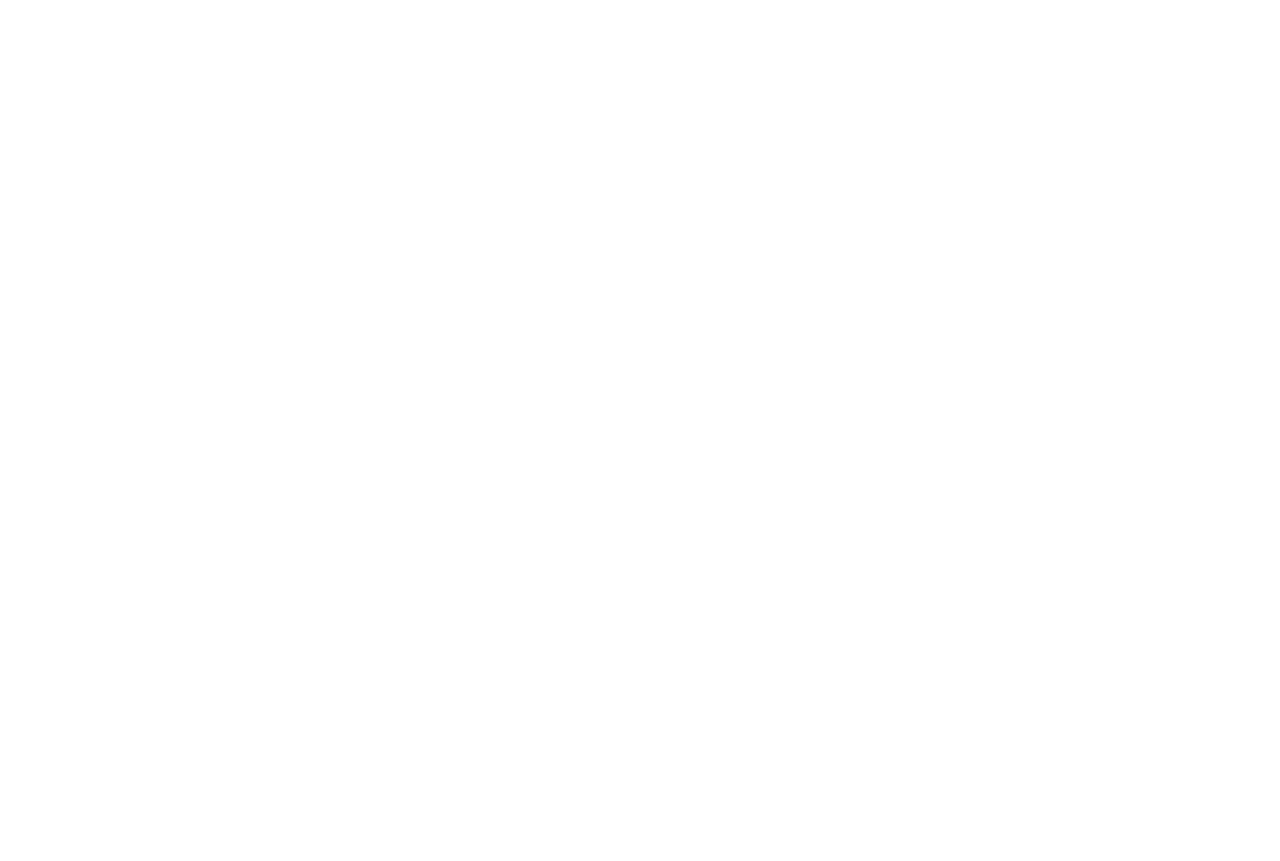
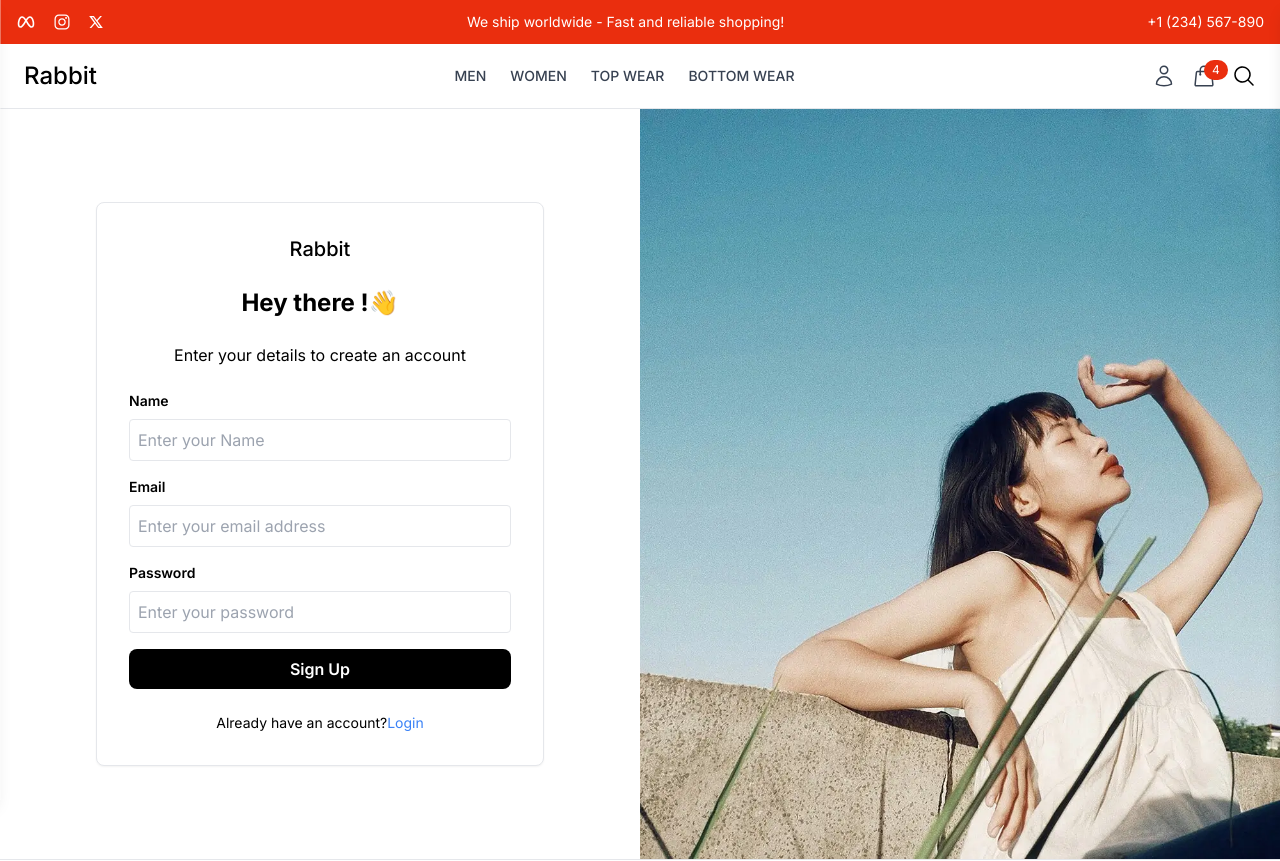
Before and after one commit to aakashpawar49/Shopper, a React (Vite) app in the folder frontend/: page /register in a window 1280 px wide. Before the commit this address had no page. Shown: the top 861 px of the page. Before the commit the page ends 800 px from the top, so only its background shows below. Built offline with nearby package versions, Linux system fonts and the light colour scheme.

Commit message:
Profile part in progress

```diff
--- a/frontend/src/App.jsx
+++ b/frontend/src/App.jsx
@@ -2,16 +2,22 @@
 import UserLayout from "./components/Layout/UserLayout";
 import Home from "./pages/Home";
 import {Toaster} from "sonner";
+import Login from "./pages/Login";
+import Register from "./pages/Register";
+import Profile from "./pages/Profile";
 
 const App = () => {
   return (
     <BrowserRouter >
     <Toaster position="top-right" />
       <Routes>
-        <Route path = "/" element = {<UserLayout />}>
-          <Route index element={<Home />}/>
+        <Route path = "/" element = {<UserLayout />} >
+          <Route index element = {<Home />} />
+          <Route path="login" element = {<Login />} />
+          <Route path="register" element = {<Register />} />
+          <Route path="profile" element = {<Profile />} />
         </Route>
-        <Route>{/* Admin Layout */}</Route>
+        <Route> {/* Admin Layout */} </Route>
       </Routes>
     </BrowserRouter>
   )
--- a/frontend/src/components/Common/Navbar.jsx
+++ b/frontend/src/components/Common/Navbar.jsx
@@ -8,6 +8,7 @@
 import CartDrawer from "../Layout/CartDrawer";
 import { useState } from "react";
 import { IoMdClose } from "react-icons/io";
+import Login from "../../pages/Login";
 
 const Navbar = () => {
     const [drawerOpen, setDrawerOpen] = useState(false);
@@ -46,7 +47,7 @@
             </div>
             {/* Right - Icons */}
             <div className="flex items-center space-x-4">
-                <Link to ="/profile" className="hover:text-black">
+                <Link to ="/login" className="hover:text-black">
                 <HiOutlineUser className="h-6 w-6 text-gray-700"/>
                 </Link>
                 <button onClick={toggleCartDrawer}
--- a/frontend/src/components/Common/SearchBar.jsx
+++ b/frontend/src/components/Common/SearchBar.jsx
@@ -52,7 +52,7 @@
         </button>
     )}
     </div>
-  )
-}
+  );
+};
 
-export default SearchBar
+export default SearchBar;
--- a/frontend/src/pages/Home.jsx
+++ b/frontend/src/pages/Home.jsx
@@ -65,8 +65,9 @@
         <NewArrivals />
 
         {/* Best Seller */}
-        <h2 className="text-3xl text-center font-bold mb-4">Best
-          Seller</h2>
+        <h2 className="text-3xl text-center font-bold mb-4">
+          Best Seller
+        </h2>
         <ProductDetails />
 
         <div className="container mx-auto">
--- /dev/null
+++ b/frontend/src/pages/Login.jsx
@@ -0,0 +1,76 @@
+import { useState } from "react";
+import { Link } from "react-router-dom";
+import login from "../assets/login.webp";
+
+const Login = () => {
+    const [email, setEmail] = useState("");
+    const [password, setPassword] = useState("");
+
+    const handleSubmit = (e) => {
+        e.preventDefault();
+        console.log("User Login:", {email, password});
+    };
+
+  return (
+    <div className="flex">
+    <div className="w-full md:w-1/2 flex flex-col justify-center items-center p-8 md:p-12">
+    <form
+        onSubmit={handleSubmit}
+        className="w-full max-w-md bg-white p-8 rounded-lg border shadow-sm">
+        <div className="flex justify-center mb-6">
+            <h2 className="text-xl font-medium">Rabbit</h2>
+        </div>
+        <h2 className="text-2xl font-bold text-center mb-6">Hey there !👋</h2>
+        <p className="text-center mb-6">
+            Enter your username and password to login
+        </p>
+        <div className="mb-4">
+            <label className="block text-sm font-semibold mb-2">Email</label>
+            <input
+                type="email"
+                value={email}
+                onChange={(e) => setEmail(e.target.value)}
+                className="w-full p-2 border rounded"
+                placeholder="Enter your email address"
+            />
+        </div>
+        <div className="mb-4">
+            <label className="block text-sm font-semibold mb-2">Password</label>
+            <input
+                type="password"
+                value={password}
+                onChange={(e) => setPassword(e.target.value)}
+                className="w-full p-2 border rounded"
+                placeholder="Enter your password"
+            />
+        </div>
+        <button
+            type="submit"
+            className="w-full bg-black text-white p-2 rounded-lg font-semibold hover:bg-gray-800
+            transition"
+        >
+            Sign In
+        </button>
+        <p className="mt-6 text-center text-sm">
+            Don't have an account?
+            <Link to="/register" className="text-blue-500">
+              Register
+            </Link>
+        </p>
+    </form>
+    </div>
+
+    <div className="hidden md:block w-1/2 bg-gray-800">
+    <div className="h-full flex flex-col justify-center items-center">
+        <img
+            src={login}
+            alt="Login to Account"
+            className="h-[750px] w-full object-cover"
+        />
+    </div>
+    </div>
+  </div>
+  );
+};
+
+export default Login;
--- /dev/null
+++ b/frontend/src/pages/Profile.jsx
@@ -0,0 +1,12 @@
+
+const Profile = () => {
+  return <div className="min-h-screen flex flex-col">
+    <div className="flex-grow container mx-auto p-4 md:p-6">
+        <div className="flex flex-col md:flex-row space-x-6 space-y-6 md:space-y-0">
+
+        </div>
+    </div>
+  </div>
+};
+
+export default Profile;
--- /dev/null
+++ b/frontend/src/pages/Register.jsx
@@ -0,0 +1,88 @@
+import { useState } from "react";
+import { Link } from "react-router-dom";
+import register from "../assets/register.webp";
+
+const Register = () => {
+    const [name, setName] = useState("");
+    const [email, setEmail] = useState("");
+    const [password, setPassword] = useState("");
+
+    const handleSubmit = (e) => {
+        e.preventDefault();
+        console.log("User Registered:", {name, email, password});
+    };
+
+  return (
+    <div className="flex">
+    <div className="w-full md:w-1/2 flex flex-col justify-center items-center p-8 md:p-12">
+    <form
+        onSubmit={handleSubmit}
+        className="w-full max-w-md bg-white p-8 rounded-lg border shadow-sm"
+        >
+        <div className="flex justify-center mb-6">
+            <h2 className="text-xl font-medium">Rabbit</h2>
+        </div>
+        <h2 className="text-2xl font-bold text-center mb-6">Hey there !👋</h2>
+        <p className="text-center mb-6">
+            Enter your details to create an account
+        </p>
+        <div className="mb-4">
+            <label className="block text-sm font-semibold mb-2">Name</label>
+            <input
+                type="text"
+                value={name}
+                onChange={(e) => setName(e.target.value)}
+                className="w-full p-2 border rounded"
+                placeholder="Enter your Name "
+            />
+        </div>
+        <div className="mb-4">
+            <label className="block text-sm font-semibold mb-2">Email</label>
+            <input
+                type="email"
+                value={email}
+                onChange={(e) => setEmail(e.target.value)}
+                className="w-full p-2 border rounded"
+                placeholder="Enter your email address"
+            />
+        </div>
+        <div className="mb-4">
+            <label className="block text-sm font-semibold mb-2">Password</label>
+            <input
+                type="password"
+                value={password}
+                onChange={(e) => setPassword(e.target.value)}
+                className="w-full p-2 border rounded"
+                placeholder="Enter your password"
+            />
+        </div>
+        <button
+            type="submit"
+            className="w-full bg-black text-white p-2 rounded-lg font-semibold hover:bg-gray-800
+            transition"
+        >
+            Sign Up
+        </button>
+        <p className="mt-6 text-center text-sm">
+            Already have an account?
+            <Link to="/login" className="text-blue-500">
+              Login
+            </Link>
+        </p>
+    </form>
+    </div>
+
+    <div className="hidden md:block w-1/2 bg-gray-800">
+    <div className="h-full flex flex-col justify-center items-center">
+        <img
+            src={register}
+            alt="Login to Account"
+            className="h-[750px] w-full object-cover"
+        />
+    </div>
+    </div>
+  </div>
+  );
+};
+
+export default Register;
```
